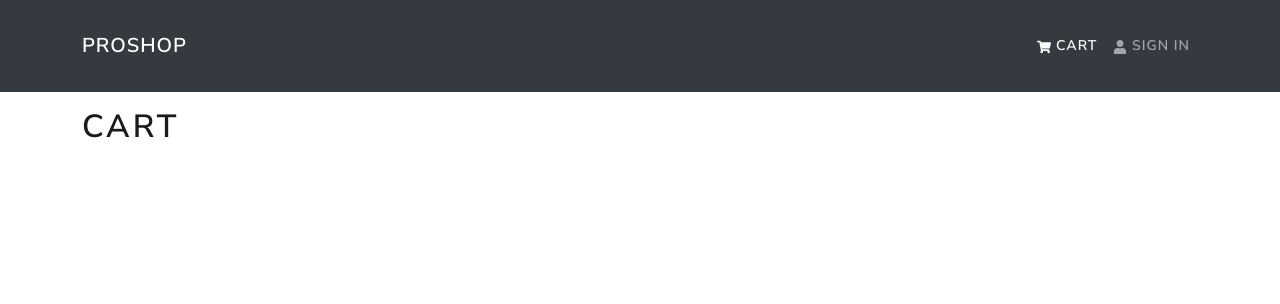
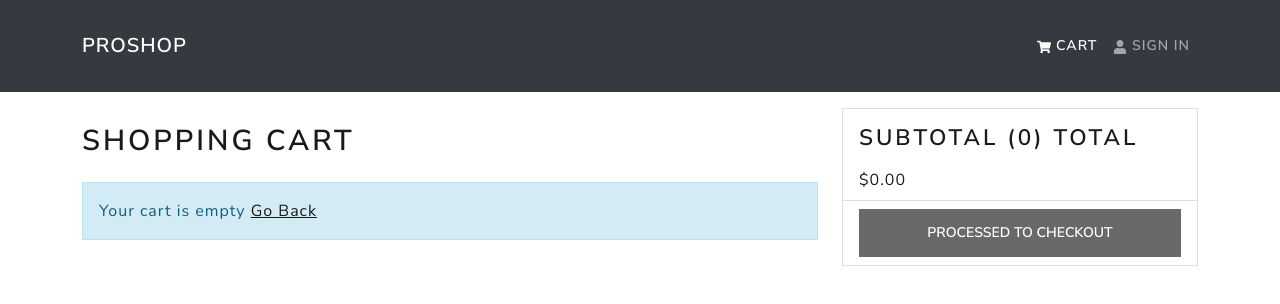
Before and after one commit to gsparmar/proshop, a React (Create React App) app in the folder frontend/: page /cart in a window 1280 px wide. Shown: the top 304 px of the page. Built offline with nearby package versions, Linux system fonts and the light colour scheme.

Commit message:
checkout cart

```diff
--- a/frontend/src/actions/cartActions.js
+++ b/frontend/src/actions/cartActions.js
@@ -10,6 +10,7 @@
       product: data._id,
       name: data.name,
       image: data.image,
+      price: data.price,
       countInStock: data.countInStock,
       qty,
     },
--- a/frontend/src/index.css
+++ b/frontend/src/index.css
@@ -4,6 +4,14 @@
 h3 {
   padding: 1rem 0;
 }
+h1 {
+  font-size: 1.8rem;
+  padding: 1rem 0;
+}
+h2 {
+  font-size: 1.4rem;
+  padding: 0.5rem 0;
+}
 .rating span {
   margin: 0.1rem;
 }
--- a/frontend/src/pages/CartPage.jsx
+++ b/frontend/src/pages/CartPage.jsx
@@ -25,17 +25,102 @@
   const productId = params.id;
   // pulling qty from url
   const qty = new URLSearchParams(location.search).get('qty');
-  console.log(qty);
 
   useEffect(() => {
     if (productId) {
       dispatch(addToCart(productId, qty));
     }
   }, [dispatch, productId, qty]);
+
+  const removeFromCartHandler = (id) => {
+    console.log('removed');
+  };
+
+  const checkoutHandler = () => {
+    navigate('/login');
+  };
   return (
-    <div>
-      <h1>cart</h1>
-    </div>
+    <Row>
+      <Col md={8}>
+        <h1>Shopping Cart</h1>
+        {cartItems.length === 0 ? (
+          <Message>
+            Your cart is empty <Link to='/'>Go Back</Link>{' '}
+          </Message>
+        ) : (
+          <ListGroup variant='flush'>
+            {cartItems.map((item) => (
+              <ListGroup.Item key={item.product}>
+                <Row>
+                  <Col md={2}>
+                    <Image src={item.image} alt={item.name} fluid rounded />
+                  </Col>
+                  <Col md={3}>
+                    <Link to={`/products/${item.product}`}>{item.name}</Link>
+                  </Col>
+                  <Col md={2}>${item.price}</Col>
+                  <Col md={2}>
+                    <Form.Control
+                      as='select'
+                      value={item.qty}
+                      onChange={(e) =>
+                        dispatch(
+                          addToCart(item.product, Number(e.target.value))
+                        )
+                      }
+                    >
+                      {[...Array(item.countInStock).keys()].map((x) => (
+                        <option key={x + 1} value={x + 1}>
+                          {x + 1}
+                        </option>
+                      ))}
+                    </Form.Control>
+                  </Col>
+                  <Col md={2}>
+                    <Button
+                      type='button'
+                      variant='light'
+                      onclick={() => removeFromCartHandler(item.product)}
+                    >
+                      <i className='fas fa-trash' />
+                    </Button>
+                  </Col>
+                </Row>
+              </ListGroup.Item>
+            ))}
+          </ListGroup>
+        )}
+      </Col>
+      <Col md={4}>
+        <Card>
+          <ListGroup variant='flush'>
+            <ListGroup.Item>
+              <h2>
+                Subtotal (
+                {cartItems.reduce((acc, item) => acc + Number(item.qty), 0)})
+                Total
+              </h2>
+              $
+              {cartItems
+                .reduce((acc, item) => acc + Number(item.qty * item.price), 0)
+                .toFixed(2)}
+            </ListGroup.Item>
+            <ListGroup.Item>
+              <div className='d-grid gap-2'>
+                <Button
+                  type='button'
+                  className='btn-block'
+                  disabled={cartItems.length === 0}
+                  onClick={checkoutHandler}
+                >
+                  Processed to Checkout
+                </Button>
+              </div>
+            </ListGroup.Item>
+          </ListGroup>
+        </Card>
+      </Col>
+    </Row>
   );
 };
 
```
